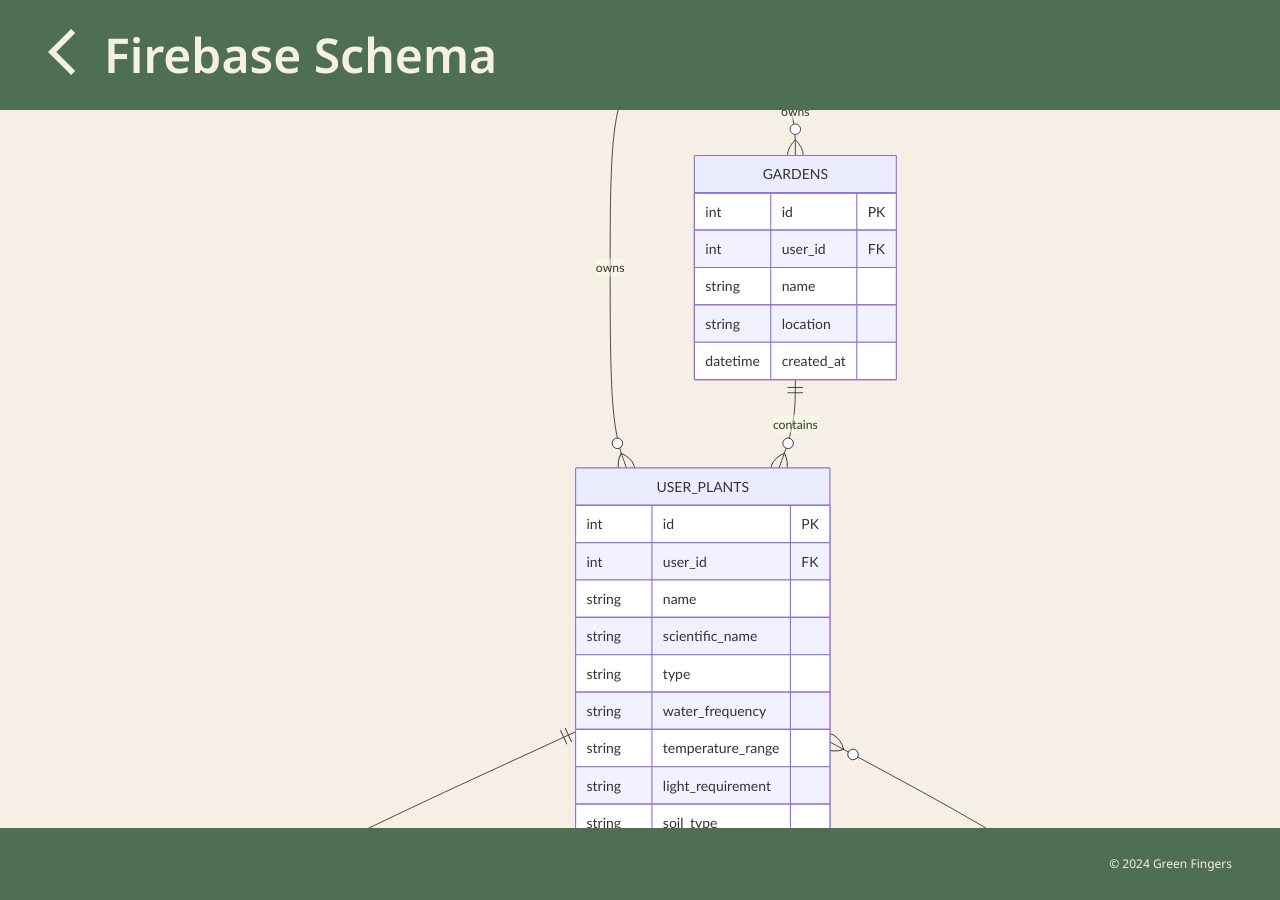
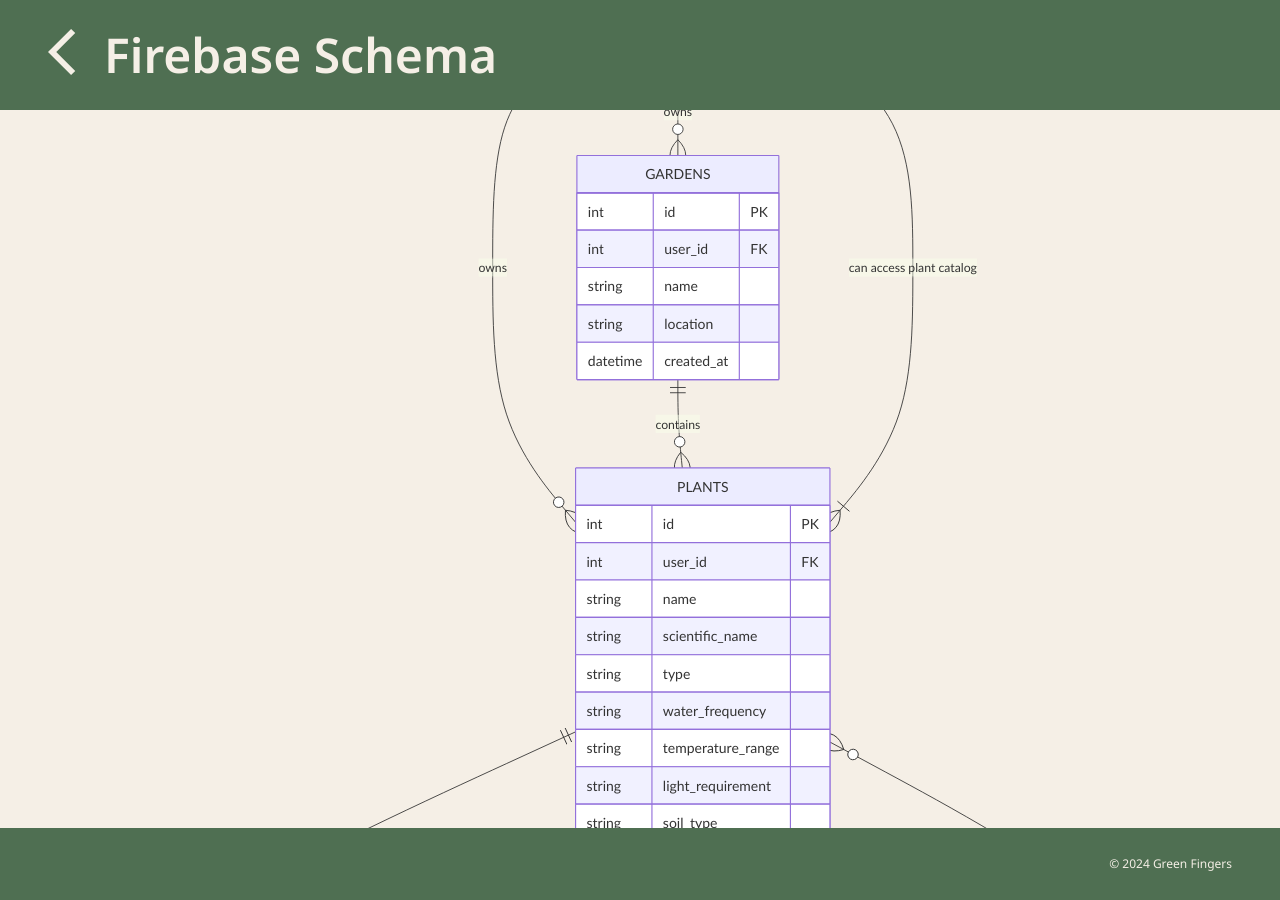
Before and after one commit to Green-Fingers-App/gardeningApp, a Jekyll site: the page built from docs/_posts/2024-11-14-database.md, in a window 1280 px wide and 900 px high, scrolled down 461 px. Built offline with Jekyll 4.4.1, drawn with Linux system fonts in a browser that asks for light colours; comment, search, counter and statistics services are not loaded.

Commit message:
Update 2024-11-14-database.md

```diff
--- a/docs/_posts/2024-11-14-database.md
+++ b/docs/_posts/2024-11-14-database.md
@@ -14,7 +14,7 @@ erDiagram
         string profile_picture
         datetime created_at
     }
-    USER_PLANTS {
+    PLANTS {
         int id PK
         int user_id FK
         string name
@@ -57,11 +57,15 @@ erDiagram
         string name
     }
 
-    USERS ||--o{ USER_PLANTS : "owns"
+    %% Define relationships to indicate subcollections
+    USERS ||--o{ PLANTS : "owns"
     USERS ||--o{ GARDENS : "owns"
-    USER_PLANTS ||--o{ WATERING_SCHEDULES : "has"
-    USER_PLANTS ||--o{ FERTILIZER_SCHEDULES : "has"
-    USER_PLANTS }o--|| SOIL_TYPES : "uses"
-    USER_PLANTS }o--|| PLANT_TYPES : "belongs to"
-    GARDENS ||--o{ USER_PLANTS : "contains"
+    PLANTS ||--o{ WATERING_SCHEDULES : "has"
+    PLANTS ||--o{ FERTILIZER_SCHEDULES : "has"
+    PLANTS }o--|| SOIL_TYPES : "uses"
+    PLANTS }o--|| PLANT_TYPES : "belongs to"
+    GARDENS ||--o{ PLANTS : "contains"
+
+    %% Additional Relationships for Shared Collections
+    USERS ||--|{ PLANTS : "can access plant catalog"
 </div>
```
